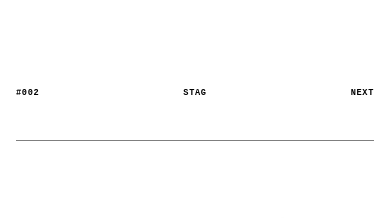
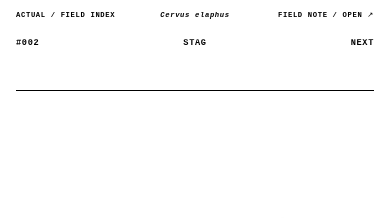
Before and after one commit to actualltd/actual.ltd, a website built with Vite: page index.html in a window 390 px wide. Shown: the top 218 px of the page. Built offline with nearby package versions, Linux system fonts and the light colour scheme; files whose address does not match are found by name.

Commit message:
Tighten and enrich the top field index

```diff
--- a/index.html
+++ b/index.html
@@ -86,6 +86,11 @@
       </div>
 
       <div class="top-overlay">
+        <div class="top-meta" id="top-meta" aria-label="Current field index information">
+          <span>ACTUAL / FIELD INDEX</span>
+          <span id="scene-scientific">ORYX LEUCORYX</span>
+          <span>FIELD NOTE / OPEN ↗</span>
+        </div>
         <button class="scene-control" id="scene-control" type="button" aria-label="Show another animal">
           <span id="scene-index">#000</span>
           <span id="scene-name">ORYX</span>
--- a/src/main.ts
+++ b/src/main.ts
@@ -134,6 +134,8 @@ const animalParallax = requireElement<HTMLElement>("#animal-parallax");
 const heroBackground = requireElement<HTMLImageElement>("#hero-background");
 const heroAnimal = requireElement<HTMLImageElement>("#hero-animal");
 const wordmark = requireElement<HTMLElement>(".wordmark");
+const topMeta = requireElement<HTMLElement>("#top-meta");
+const sceneScientific = requireElement<HTMLElement>("#scene-scientific");
 const sceneControl = requireElement<HTMLButtonElement>("#scene-control");
 const sceneIndex = requireElement<HTMLElement>("#scene-index");
 const sceneName = requireElement<HTMLElement>("#scene-name");
@@ -302,6 +304,10 @@ async function runInitialEntrance(): Promise<void> {
   animate(sceneControl, {
     clipPath: ["inset(0 100% 0 0)", "inset(0 0% 0 0)"],
   }, { duration: 0.95, delay: 0.18, ease });
+  animate(topMeta, {
+    opacity: [0, 1],
+    y: [-8, 0],
+  }, { duration: 0.7, delay: 0.12, ease });
   animate(sceneControl.querySelectorAll("span"), {
     opacity: [0, 1],
     y: [-12, 0],
@@ -336,6 +342,10 @@ async function exitScene(): Promise<void> {
     opacity: [1, 0],
     y: [0, -10],
   }, { duration: 0.28, delay: stagger(0.025, { from: "last" }), ease: "easeIn" });
+  animate(sceneScientific, {
+    opacity: [1, 0],
+    y: [0, -7],
+  }, { duration: 0.24, ease: "easeIn" });
   animate(".wordmark-letter", {
     opacity: [1, 0.48],
     y: [0, 10],
@@ -365,6 +375,10 @@ async function enterScene(index: number): Promise<void> {
     opacity: [0, 1],
     y: [12, 0],
   }, { duration: 0.52, delay: stagger(0.055, { startDelay: 0.12 }), ease });
+  animate(sceneScientific, {
+    opacity: [0, 1],
+    y: [7, 0],
+  }, { duration: 0.48, delay: 0.08, ease });
   animate(".wordmark-letter", {
     opacity: [0.48, 1],
     y: [10, 0],
@@ -383,6 +397,7 @@ function applyScene(index: number, background: string): void {
   heroAnimal.alt = scene.description;
   sceneIndex.textContent = `#${String(index).padStart(3, "0")}`;
   sceneName.textContent = scene.label;
+  sceneScientific.textContent = scene.scientific;
   visualDescription.textContent = scene.description;
   sceneControl.setAttribute("aria-label", `Show another animal. Current image: ${scene.name}`);
   heroAnimal.setAttribute("aria-label", `Open details about the ${scene.label.toLowerCase()}`);
--- a/src/styles.css
+++ b/src/styles.css
@@ -8,6 +8,7 @@
   --ink:#f6eddd;
   --glow:#72fff1;
   --edge:clamp(1rem,2vw,2rem);
+  --top-edge:max(.75rem,env(safe-area-inset-top));
   --rail-height:3.25rem;
   --ease:cubic-bezier(.16,1,.3,1);
   font-family:"Geist Variable",sans-serif;
@@ -48,7 +49,7 @@ button{font:inherit}
 .site[data-ready="false"] .animal,.site[data-switching="true"] .animal{pointer-events:none}
 .noscript-image{display:none}
 
-.top-overlay{position:absolute;z-index:4;top:0;right:0;left:0;height:clamp(8rem,24vh,14rem);color:#fff;mix-blend-mode:difference;pointer-events:none}
+.top-overlay{position:absolute;z-index:4;top:0;right:0;left:0;height:clamp(6rem,16vh,9rem);color:#fff;mix-blend-mode:difference;pointer-events:none}
 .bottom-overlay{position:absolute;z-index:3;right:0;bottom:0;left:0;height:clamp(13rem,34vh,24rem);color:#fff;mix-blend-mode:difference;pointer-events:none}
 .wordmark{position:absolute;right:var(--edge);bottom:calc(max(var(--edge),env(safe-area-inset-bottom)) + var(--rail-height) + clamp(.9rem,2vh,1.6rem));left:var(--edge);font-size:clamp(7rem,18.8vw,22rem);font-weight:570;line-height:.66;letter-spacing:-.087em;white-space:nowrap;opacity:.92;pointer-events:none}
 .wordmark-letter{display:inline-block;will-change:transform,opacity}
@@ -57,8 +58,11 @@ html[data-scene="1"] .animal{right:4vw;bottom:-4vh;width:min(59vw,62rem)}
 html[data-scene="2"] .animal{bottom:-7vh;left:20vw;width:min(60vw,62rem)}
 html[data-scene="3"] .animal{bottom:-3vh;left:1vw;width:min(94vw,100rem)}
 html[data-scene="4"] .animal{bottom:0;left:-9vw;width:min(82vw,88rem)}
-.scene-control,.company-record{font:650 .61rem/1 "Geist Mono Variable",monospace;letter-spacing:.075em}
-.scene-control{position:absolute;top:clamp(4.5rem,11vh,7rem);right:var(--edge);left:var(--edge);display:grid;grid-template-columns:1fr auto 1fr;align-items:start;height:var(--rail-height);padding:0 0 .85rem;border:0;border-bottom:1px solid currentColor;background:transparent;color:inherit;text-align:left;cursor:pointer;pointer-events:auto}
+.scene-control,.company-record,.top-meta{font:650 .61rem/1 "Geist Mono Variable",monospace;letter-spacing:.075em}
+.top-meta{position:absolute;top:var(--top-edge);right:var(--edge);left:var(--edge);display:grid;grid-template-columns:1fr auto 1fr;align-items:start;font-size:.51rem;letter-spacing:.09em}
+.top-meta>span:nth-child(2){justify-self:center;font-style:italic}
+.top-meta>span:last-child{justify-self:end}
+.scene-control{position:absolute;top:calc(var(--top-edge) + 1.7rem);right:var(--edge);left:var(--edge);display:grid;grid-template-columns:1fr auto 1fr;align-items:start;height:var(--rail-height);padding:0 0 .85rem;border:0;border-bottom:1px solid currentColor;background:transparent;color:inherit;text-align:left;cursor:pointer;pointer-events:auto}
 .scene-control::after{position:absolute;inset:-.75rem 0;content:""}
 .scene-control:hover .scene-next{letter-spacing:.16em}
 .scene-control:active{transform:translateY(1px)}
@@ -118,11 +122,13 @@ button:focus-visible,a:focus-visible{outline:1px solid currentColor;outline-offs
 @media(max-width:760px), (max-width:900px) and (orientation:portrait){
   :root{--edge:1rem}
   .site{min-height:36rem}
-  .top-overlay{height:23vh;min-height:9rem}
+  .top-overlay{height:7rem}
   .bottom-overlay{height:30vh;min-height:12rem}
   .wordmark{font-size:25.2vw;line-height:.7}
   .scene-control,.company-record{font-size:.54rem}
-  .scene-control{top:clamp(4.25rem,10.5vh,5.75rem)}
+  .top-meta{font-size:.45rem}
+  .top-meta>span:first-child{max-width:8rem}
+  .top-meta>span:last-child{max-width:7rem;text-align:right}
   .poster-background{transform:scale(1.055)}
   html[data-scene="0"] .animal{bottom:5vh;left:-12vw;width:124vw}
   html[data-scene="1"] .animal{right:-5vw;bottom:3vh;width:102vw}
```
